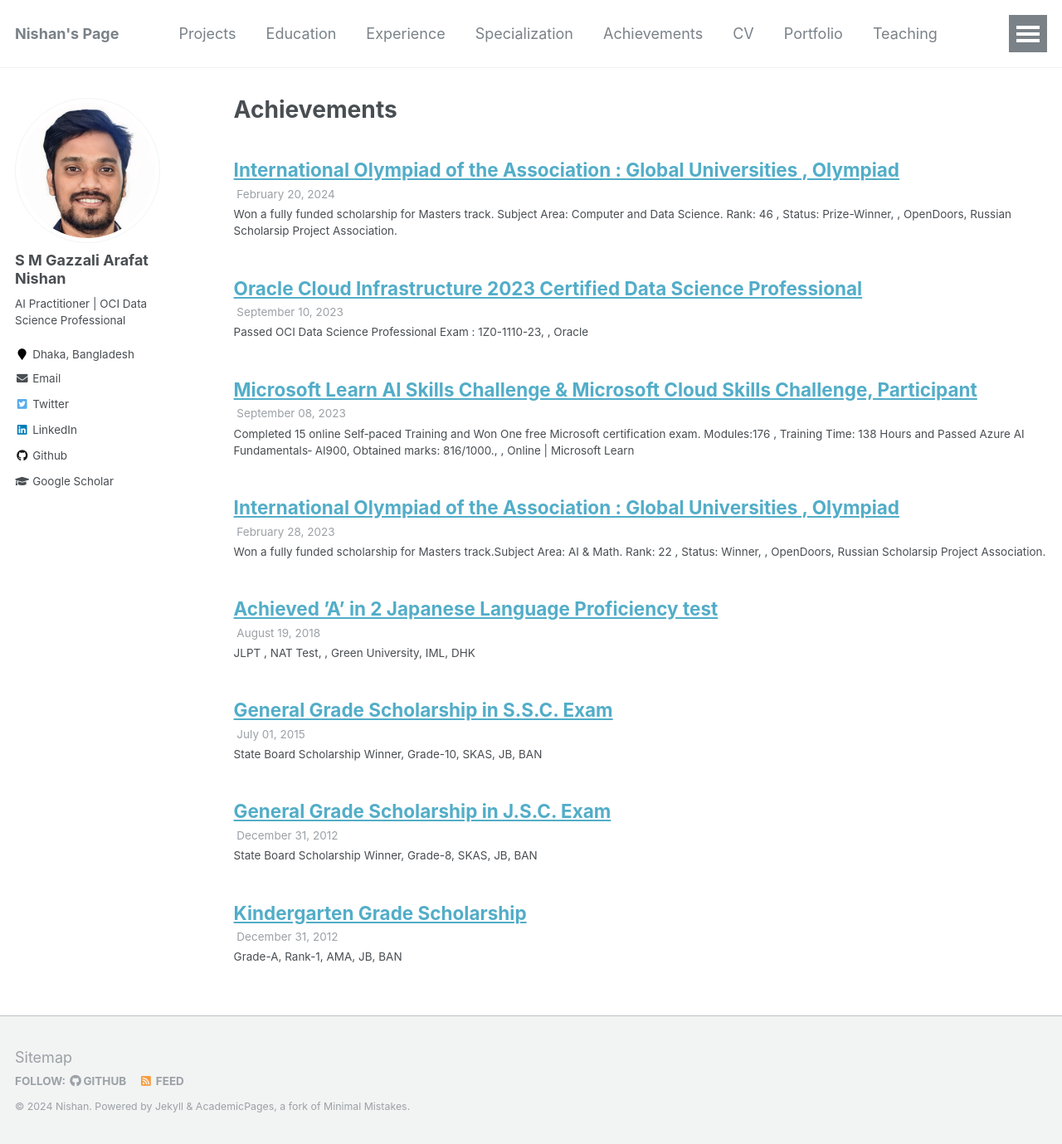
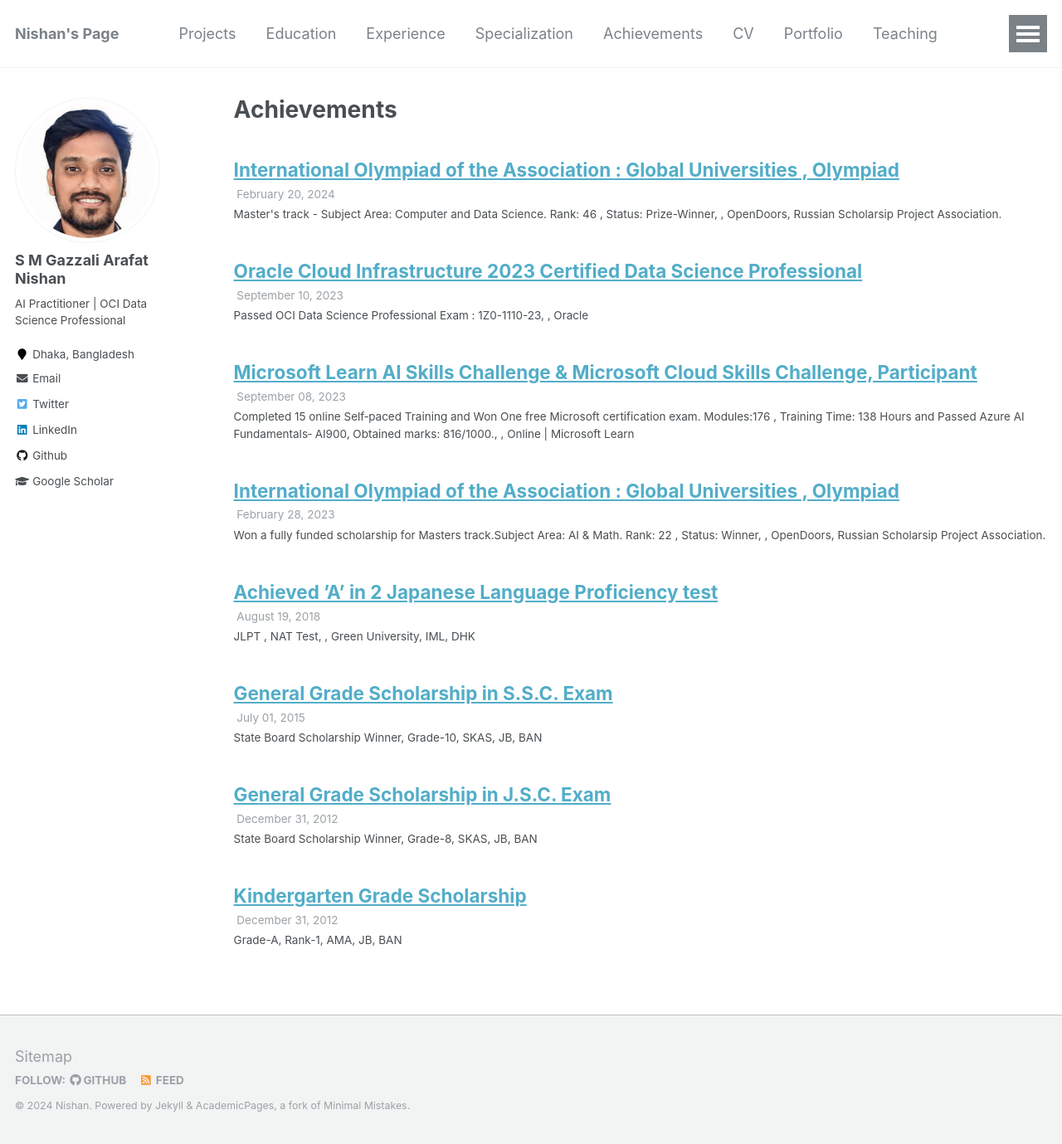
Before and after one commit to neuralnishan/neuralnishan.github.io, a Jekyll site: the page built from _pages/talks.html, in a window 1280 px wide and 1379 px high. Shown: the whole window at 83% size. Built offline with Jekyll 4.4.1, drawn with Linux system fonts in a browser that asks for light colours.

Commit message:
Update 2024-02-20-achievement-7.md

```diff
--- a/_achievements/2024-02-20-achievement-7.md
+++ b/_achievements/2024-02-20-achievement-7.md
@@ -1,7 +1,7 @@
 ---
 title: "International Olympiad of the Association : Global Universities , Olympiad "
 collection: achievements
-type: "Won a fully funded scholarship for Masters track. Subject Area: Computer and Data Science. Rank: 46 , Status: Prize-Winner"
+type: "Master's track - Subject Area: Computer and Data Science. Rank: 46 , Status: Prize-Winner"
 #permalink: /achievements/2024-02-20-achievement-7
 venue: ""
 redirect_to: "https://od.globaluni.ru/upload/iblock/ca9/7u7w79a70e23idjoz3k8axq0zs1wl537.pdf"
```
